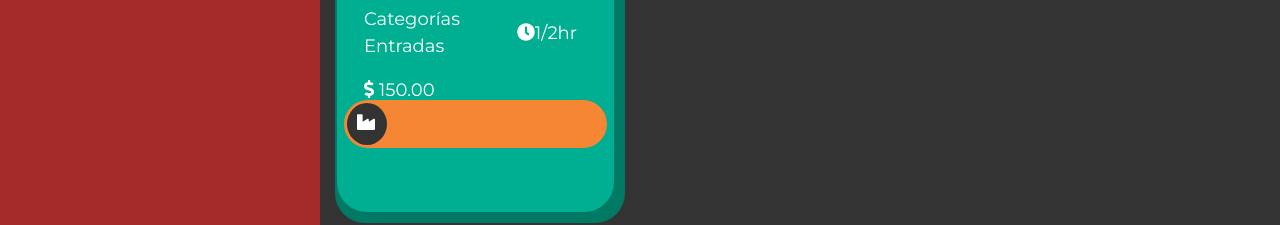
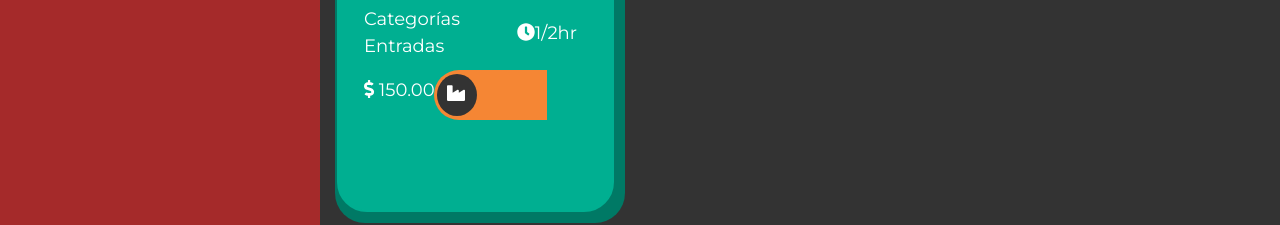
Before and after one commit to Standar-sazon/frontend_standar_sazon, a Next.js app: page /recipes in a window 1280 px wide. Shown: the part 453-678 px from the top of the page. Built offline with nearby package versions, Linux system fonts and the light colour scheme.

Commit message:
funcionalidad del butón de vistas de receta

```diff
--- a/styles/components/_cardRecipeView.scss
+++ b/styles/components/_cardRecipeView.scss
@@ -63,13 +63,16 @@
 
   .containerButtonRecipeView{
     display: flex;
-    align-items: left;
-    justify-content: left;
+    align-items: end;
+    justify-content: end;
     background-color: $orange;
-    border-radius: 30px;
-    margin-top: -20px;
+    border-top-left-radius: 30px;
+    border-bottom-left-radius: 30px;
+    margin-top: -50px;
     margin-bottom: 50px;
-    padding: 3px 3px;
+    margin-left: 90px;
+    margin-right: 60px;
+    padding: 4px 3px;
   }
     .iconWrapperRecipe {
       margin-right: auto;
```
